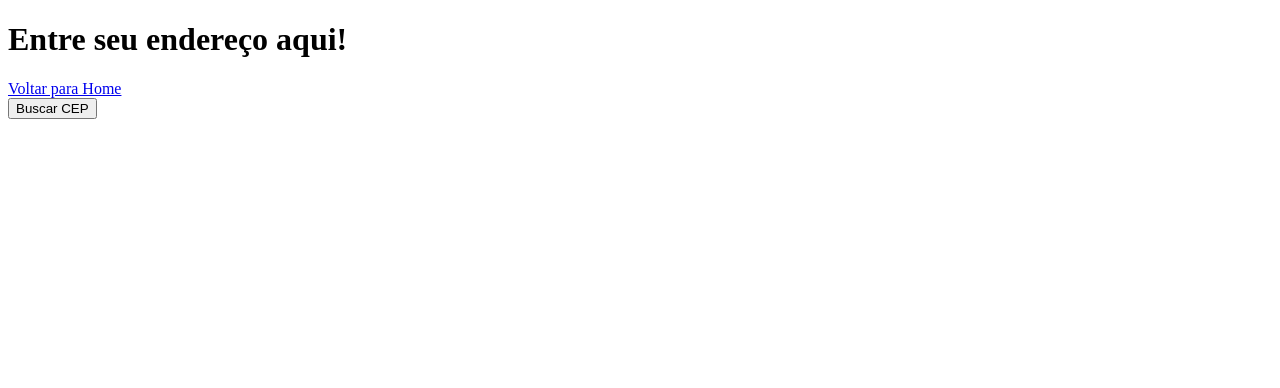
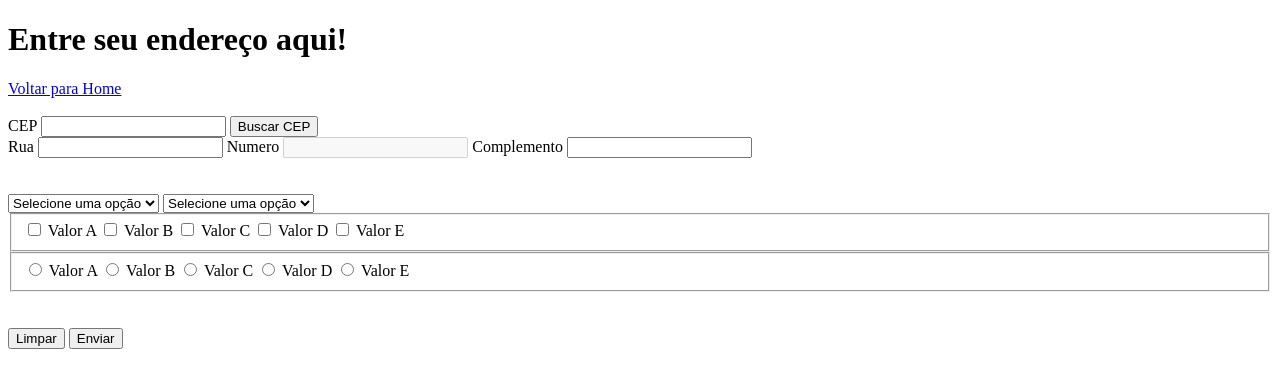
Before and after one commit to maximvs-dm/24s2-html, a plain HTML site: page endereco.html in a window 1280 px wide. Drawn offline with Linux system fonts and the light colour scheme.

Commit message:
adiciona os campos do formulário no html

```diff
--- a/endereco.html
+++ b/endereco.html
@@ -10,12 +10,125 @@
     <h1>Entre seu endereço aqui!</h1>
 
     <a href="/index.html">Voltar para Home</a>
+    <br />
+    <br />
 
     <div>
-      <form>
-        <!-- Campos do formulário aqui! -->
+      <form method="post">
+        <div>
+          <label for="input-cep">CEP</label>
+          <input type="text" name="cep" id="input-cep" />
+          <button id="btn-cep" type="button">Buscar CEP</button>
+        </div>
+        <div>
+          <label for="rua">Rua</label>
+          <input type="text" name="rua" id="rua" readonly/>
+          <label for="numero">Numero</label>
+          <input type="text" name="numero" id="numero" disabled/>
+          <label for="complemento">Complemento</label>
+          <input type="text" name="complemento" id="complemento" />
+        </div>
+        <br />
+        <br />
+        <div>
+          <select name="teste-select-1" id="select">
+            <option value="">Selecione uma opção</option>
+            <option value="v1">Valor 1</option>
+            <option value="v2">Valor 2</option>
+            <option value="v3">Valor 3</option>
+            <option value="v4">Valor 4</option>
+          </select>
 
-        <button id="btn-cep" type="button">Buscar CEP</button>
+          <select name="teste-select-2" id="select">
+            <option>Selecione uma opção</option>
+            <option>Valor 1 sem value</option>
+            <option>Valor 2 sem value</option>
+            <option>Valor 3 sem value</option>
+            <option>Valor 4 sem value</option>
+          </select>
+
+          <fieldset>
+            <input
+              type="checkbox"
+              name="teste-checkbox"
+              value="a"
+              id="input-a"
+            />
+            <label for="input-a">Valor A</label>
+            <input
+              type="checkbox"
+              name="teste-checkbox"
+              value="b"
+              id="input-b"
+            />
+            <label for="input-b">Valor B</label>
+            <input
+              type="checkbox"
+              name="teste-checkbox"
+              value="c"
+              id="input-c"
+            />
+            <label for="input-c">Valor C</label>
+            <input
+              type="checkbox"
+              name="teste-checkbox"
+              value="d"
+              id="input-d"
+            />
+            <label for="input-d">Valor D</label>
+            <input
+              type="checkbox"
+              name="teste-checkbox"
+              value="e"
+              id="input-e"
+            />
+            <label for="input-e">Valor E</label>
+          </fieldset>
+
+          <fieldset>
+            <input
+              type="radio"
+              name="teste-radio"
+              value="a"
+              id="input-a-radio"
+            />
+            <label for="input-a-radio">Valor A</label>
+            <input
+              type="radio"
+              name="teste-radio"
+              value="b"
+              id="input-b-radio"
+            />
+            <label for="input-b-radio">Valor B</label>
+            <input
+              type="radio"
+              name="teste-radio"
+              value="c"
+              id="input-c-radio"
+            />
+            <label for="input-c-radio">Valor C</label>
+            <input
+              type="radio"
+              name="teste-radio"
+              value="d"
+              id="input-d-radio"
+            />
+            <label for="input-d-radio">Valor D</label>
+            <input
+              type="radio"
+              name="teste-radio"
+              value="e"
+              id="input-e-radio"
+            />
+            <label for="input-e-radio">Valor E</label>
+          </fieldset>
+        </div>
+        <br />
+        <br />
+        <div>
+          <button type="reset">Limpar</button>
+          <button type="submit">Enviar</button>
+        </div>
       </form>
     </div>
   </body>
```
